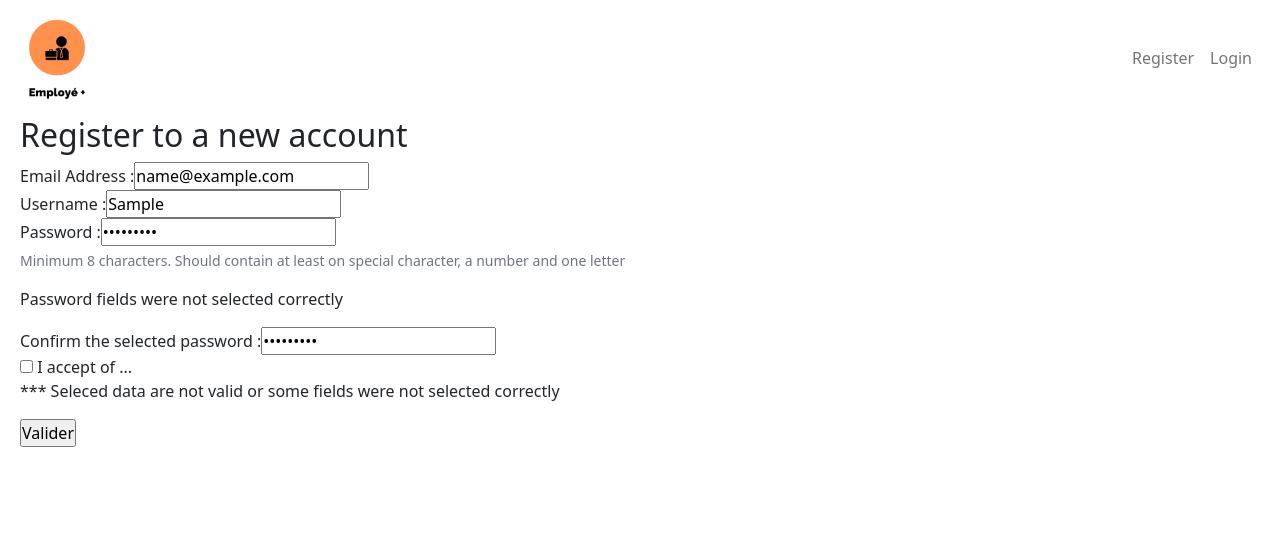
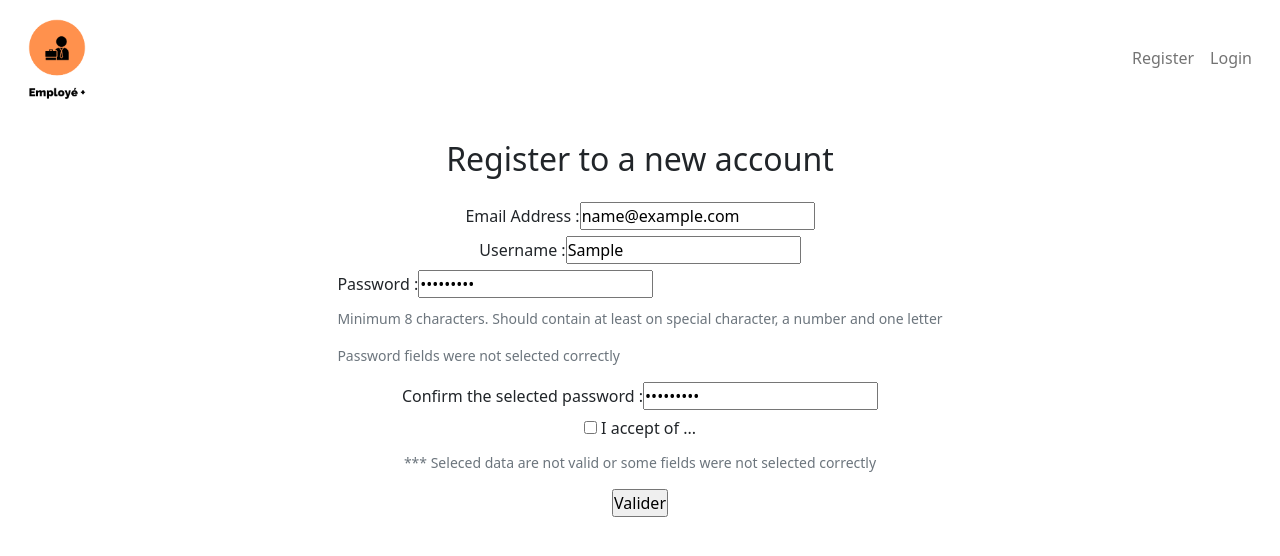
Before and after one commit to Pendi85/workshop-front, an Angular app: page /register in a window 1280 px wide. Both pictures are taken after typing "name@example.com", "Sample", "Sample123", "Sample123" into the empty fields and a click on the input "Valider". Shown: the top 556 px of the page. Built offline with nearby package versions, Linux system fonts and the light colour scheme.

Commit message:
Some styles on register form

```diff
--- a/src/app/noConnectedComponents/register/register.component.html
+++ b/src/app/noConnectedComponents/register/register.component.html
@@ -1,38 +1,38 @@
-<h2>Register to a new account</h2>
+<form class="d-flex flex-column align-items-center mt-4" [formGroup]="registerForm" (ngSubmit)="onSubmit()">
+    <h2 class="mb-4">Register to a new account</h2>
 
-<form [formGroup]="registerForm" (ngSubmit)="onSubmit()">
     <div class="element_form">
-        <label for="email">Email Address :</label>
-        <input type="email" name="email" placeholder="example@domain.com" pattern="[a-z0-9._%+-]+@[a-z0-9.-]+\.[a-z]{2,3}$" formControlName="email" required>
-        <p class="information-forms" *ngIf="submitted && !email.valid">Selected email address is not valid (valid : michel@gmail.com)</p>
+        <label class="form-label" for="email">Email Address :</label>
+        <input class="form-input" type="email" name="email" placeholder="example@domain.com" pattern="[a-z0-9._%+-]+@[a-z0-9.-]+\.[a-z]{2,3}$" formControlName="email" required>
+        <p class="information-forms form-text" *ngIf="submitted && !email.valid">Selected email address is not valid (valid : michel@gmail.com)</p>
     </div>
 
     <div class="element_form">
-        <label for="pseudonyme">Username :</label>
-        <input type="text" name="pseudonyme" placeholder="Select your username (example : michel44)" formControlName="username" required>
-        <p class="information-forms" *ngIf="submitted && !username.valid">Selected username is not valid</p>
+        <label class="form-label" for="pseudonyme">Username :</label>
+        <input class="form-input" type="text" name="pseudonyme" placeholder="Select your username (example : michel44)" formControlName="username" required>
+        <p class="information-forms form-text" *ngIf="submitted && !username.valid">Selected username is not valid</p>
     </div>
 
     <div class="element_form">
-        <label for="password">Password :</label>
-        <input type="password" name="password" placeholder="Mot de passe" formControlName="password"
+        <label class="form-label" for="password">Password :</label>
+        <input class="form-input" type="password" name="password" placeholder="Mot de passe" formControlName="password"
             pattern="^(?=.*[A-Za-z])(?=.*\d)(?=.*[@$!%*#?&])[A-Za-z\d@$!%*#?&]{8,}$" required>
         <p class="form-text">Minimum 8 characters. Should contain at least on special character, a number and one letter</p>
-        <p class="information-forms"
+        <p class="information-forms form-text"
             *ngIf="submitted && (!password.valid || !confirmedPassword.valid || password.value != confirmedPassword.value)">
             Password fields were not selected correctly </p>
     </div>
 
     <div class="element_form">
-        <label for="confirm_password">Confirm the selected password :</label>
-        <input type="password" name="confirm_password" placeholder="Vous devez retaper le mot de passe"
+        <label class="form-label" for="confirm_password">Confirm the selected password :</label>
+        <input class="form-input" type="password" name="confirm_password" placeholder="Vous devez retaper le mot de passe"
             formControlName="confirmedPassword" required>
     </div>
 
     <div id="accept_conditions_div" class="element_form">
-        <label for="accept_conditions"><input type="checkbox" name="accept_conditions" value="acceptCNIL" formControlName="acceptConditions" required>  I accept of ...</label>
+        <label class="form-label" for="accept_conditions"><input type="checkbox" name="accept_conditions" value="acceptCNIL" formControlName="acceptConditions" required>  I accept of ...</label>
     </div>
 
-    <p class="information-forms" *ngIf="!registerForm.valid && submitted">***    Seleced data are not valid or some fields were not selected correctly</p>
+    <p class="information-forms form-text" *ngIf="!registerForm.valid && submitted">***    Seleced data are not valid or some fields were not selected correctly</p>
     <input id="register_btn" type="submit" value="Valider">
 </form>
```
